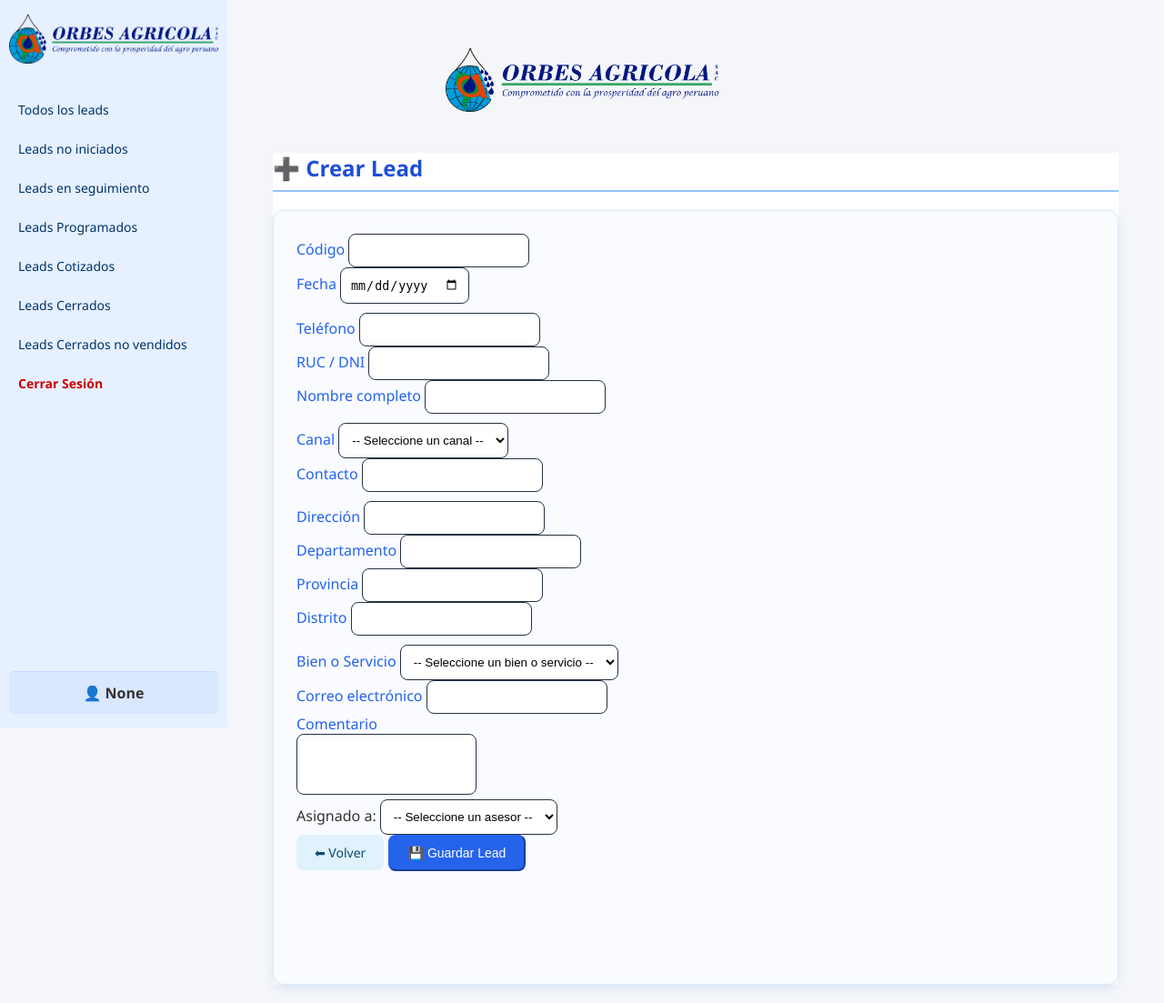
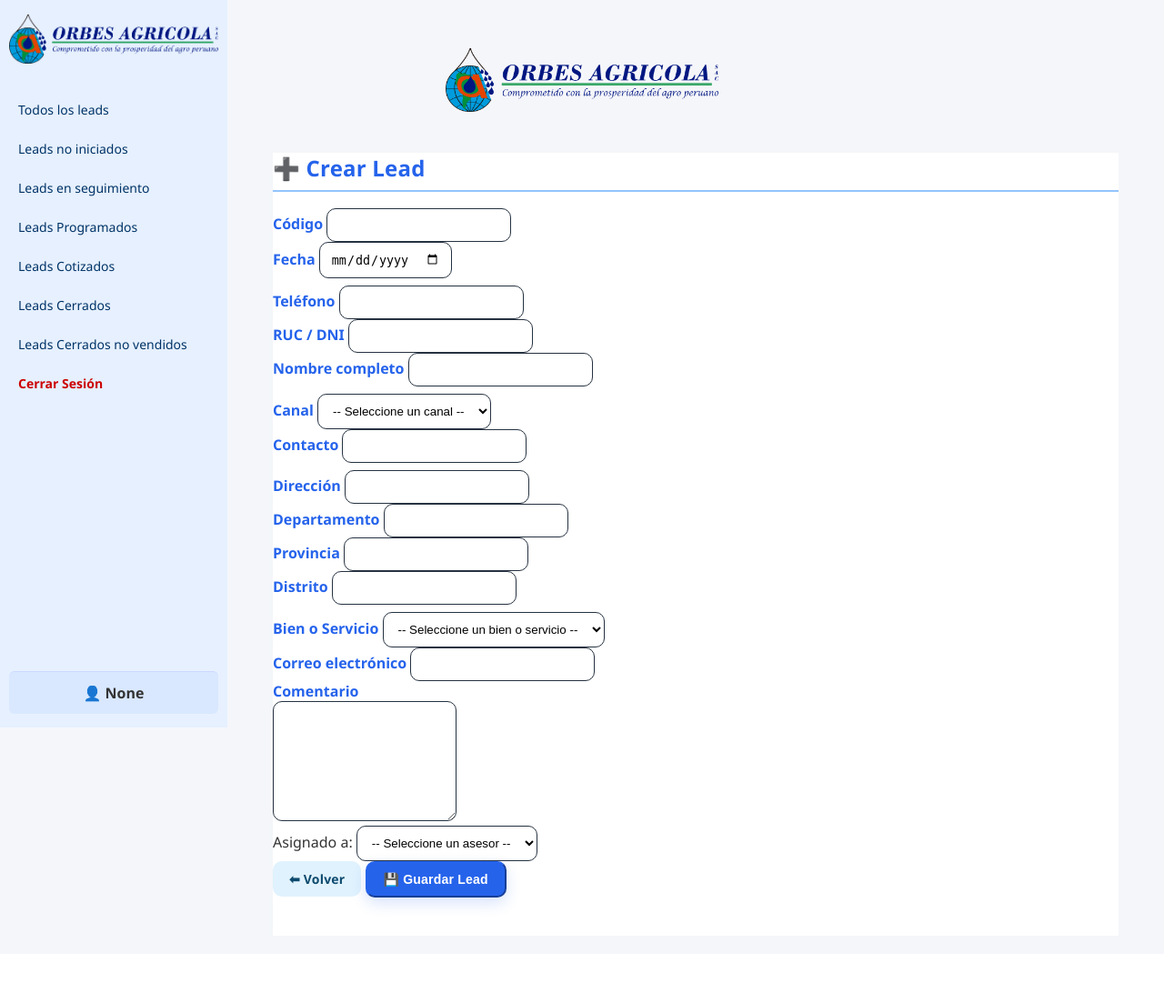
Before and after one commit to ang3lSm1th/CRM, a Flask app: template templates/leads/create.html in a window 1280 px wide. Shown: the whole page at 91% size. After the commit the page ends 997 px from the top, so only its background shows below. Run offline with Flask 3, Linux system fonts and the light colour scheme; the template is opened without the code that fills it, so the values that code supplies are empty; some libraries are stand-ins or nearby versions.

Commit message:
Update createleads.css

```diff
--- a/static/css/createleads.css
+++ b/static/css/createleads.css
@@ -1,76 +1,208 @@
-/* Más específico que .container de Bootstrap */
-.create-lead-page .container {
-  background: #f9fbff;
-  border: 1px solid #dbeafe;
-  border-radius: 12px;
-  padding: 25px;
-  box-shadow: 0 4px 12px rgba(0, 86, 179, 0.1);
+/* ==========
+   Tokens
+========== */
+.create-lead-page {
+  --bg: #ffffff;
+  --card-bg: #f9fbff;
+  --card-bd: #dbeafe;
+  --primary: #2563eb;
+  --primary-700: #1e40af;
+  --primary-300: #93c5fd;
+  --text-900: #0f172a;
+  --text-600: #475569;
+  --muted: #e2e8f0;
+  --ring: rgba(37, 99, 235, 0.35);
+  --shadow: 0 8px 24px rgba(2, 32, 71, .08);
 }
 
-/* Título */
+/* ==========
+   Page
+========== */
+.create-lead-page { background-color: var(--bg); }
 .create-lead-page h2 {
-  color: #1d4ed8;
-  font-weight: 600;
-  border-bottom: 2px solid #93c5fd;
+  color: var(--primary);
+  font-weight: 700;
+  border-bottom: 2px solid var(--primary-300);
   padding-bottom: 8px;
-  margin-bottom: 20px;
+  margin-bottom: 18px;
+  letter-spacing: .2px;
 }
 
-/* Labels */
-.create-lead-page .form-label {
-  font-weight: 500;
-  color: #2563eb;
+/* Grid 2 módulos (1 col en móvil) */
+.clp-grid {
+  display: grid;
+  gap: 18px;
+}
+@media (min-width: 992px) {
+  .clp-grid { grid-template-columns: 1fr 1fr; }
 }
 
-/* Inputs y selects */
+/* ==========
+   Module card
+========== */
+.clp-module {
+  background: var(--card-bg);
+  border: 1px solid var(--card-bd);
+  border-radius: 14px;
+  overflow: hidden;
+  box-shadow: var(--shadow);
+  transition: transform .18s ease, box-shadow .18s ease;
+}
+.clp-module:hover { transform: translateY(-1px); }
+
+.clp-module__head {
+  padding: 14px 18px;
+  background:
+    linear-gradient(180deg, rgba(147,197,253,.28), rgba(147,197,253,0));
+  border-bottom: 1px solid var(--card-bd);
+}
+.clp-module__head h3 {
+  margin: 0;
+  font-size: 16px;
+  font-weight: 700;
+  color: var(--text-900);
+}
+.clp-module__head p {
+  margin: 2px 0 0;
+  font-size: 12.5px;
+  color: var(--text-600);
+}
+
+.clp-module__body {
+  padding: 18px;
+}
+
+/* ==========
+   Form
+========== */
+.create-lead-page .form-label {
+  font-weight: 600;
+  color: var(--primary);
+  margin-bottom: 6px;
+}
+
 .create-lead-page .form-control,
 .create-lead-page .form-select,
 .create-lead-page textarea {
   border: 1px solid #263241;
-  border-radius: 8px;
-  padding: 10px;
-  transition: all 0.2s ease-in-out;
+  border-radius: 10px;
+  padding: 10px 12px;
   background: #fff;
+  transition: box-shadow .15s ease, border-color .15s ease, transform .05s ease;
 }
 
+/* Focus ring bonito */
 .create-lead-page .form-control:focus,
 .create-lead-page .form-select:focus,
 .create-lead-page textarea:focus {
-  border-color: #3b82f6;
-  box-shadow: 0 0 5px rgba(59, 130, 246, 0.4);
+  border-color: var(--primary);
+  box-shadow: 0 0 0 4px var(--ring);
+  outline: none;
 }
 
-/* Botones */
-.create-lead-page .btn-primary {
-  background-color: #2563eb !important;
-  border-color: #2563eb !important;
-  font-weight: 500;
-  padding: 10px 20px;
-  border-radius: 8px;
+/* Placeholder y espaciado */
+.create-lead-page .form-control::placeholder,
+.create-lead-page textarea::placeholder {
+  color: #94a3b8;
 }
 
+/* filas compactas */
+.create-lead-page .row { margin-bottom: 8px; }
+
+/* Textarea */
+.create-lead-page textarea { resize: vertical; min-height: 110px; }
+
+/* ==========
+   Buttons
+========== */
+.clp-actions {
+  display: flex;
+  gap: 10px;
+  justify-content: flex-end;
+  padding-top: 6px;
+  margin-top: 6px;
+  border-top: 1px dashed var(--muted);
+}
+
+.create-lead-page .btn {
+  border-radius: 10px;
+  padding: 10px 18px;
+  font-weight: 600;
+  letter-spacing: .2px;
+  transition: transform .06s ease, box-shadow .16s ease;
+}
+
+.create-lead-page .btn:active { transform: translateY(1px); }
+
+.create-lead-page .btn-primary {
+  background-color: var(--primary) !important;
+  border-color: var(--primary) !important;
+  color: #fff !important;
+  box-shadow: 0 6px 16px rgba(37,99,235,.18);
+}
 .create-lead-page .btn-primary:hover {
-  background-color: #1e40af !important;
-  border-color: #1e40af !important;
+  background-color: var(--primary-700) !important;
+  border-color: var(--primary-700) !important;
 }
 
 .create-lead-page .btn-secondary {
   background-color: #e0f2fe;
   border-color: #bae6fd;
   color: #0c4a6e;
-  font-weight: 500;
-  padding: 10px 20px;
-  border-radius: 8px;
 }
-
 .create-lead-page .btn-secondary:hover {
   background-color: #bae6fd;
   color: #075985;
 }
 
-/* Quita resize y mejora espaciados */
-.create-lead-page textarea { resize: none; }
-.create-lead-page .row { margin-bottom: 10px; }
+/* ==========
+   Helpers / estados
+========== */
+.is-invalid,
+.create-lead-page .form-control.is-invalid,
+.create-lead-page .form-select.is-invalid,
+.create-lead-page textarea.is-invalid {
+  border-color: #ef4444;
+  box-shadow: 0 0 0 3px rgba(239,68,68,.15);
+}
 
-/* Fondo general (solo en esta página) */
-.create-lead-page { background-color: #ffffff; }
+.valid-hint {
+  font-size: 12px;
+  color: #64748b;
+  margin-top: 4px;
+}
+
+/* Pequeño realce al pasar sobre inputs */
+.create-lead-page .form-control:hover,
+.create-lead-page .form-select:hover,
+.create-lead-page textarea:hover {
+  border-color: #334155;
+}
+
+/* =========================================================
+   NUEVO — Filas flex para pegar el input al lado derecho
+   (label a la izquierda, input ocupa todo el resto)
+========================================================= */
+.create-lead-page .form-row {
+  display: flex;
+  align-items: center;
+  gap: 12px;            /* separa label e input */
+  margin-bottom: 8px;   /* mismo ritmo que .row */
+}
+
+.create-lead-page .form-row > .form-label {
+  margin: 0;            /* quita el margen inferior de .form-label */
+  min-width: 160px;     /* ajusta el ancho de la etiqueta si quieres */
+  flex: 0 0 auto;
+}
+
+.create-lead-page .form-row > .form-control,
+.create-lead-page .form-row > .form-select,
+.create-lead-page .form-row > textarea {
+  flex: 1 1 auto;       /* ocupa todo lo disponible hacia la derecha */
+  width: 100%;
+}
+
+/* (Opcional) Para que el campo llegue al borde del módulo sin “aire” lateral:
+   añade .clp-module__body--flush al body del módulo donde lo quieras usar */
+.clp-module__body--flush { padding-left: 0; padding-right: 0; }
```
